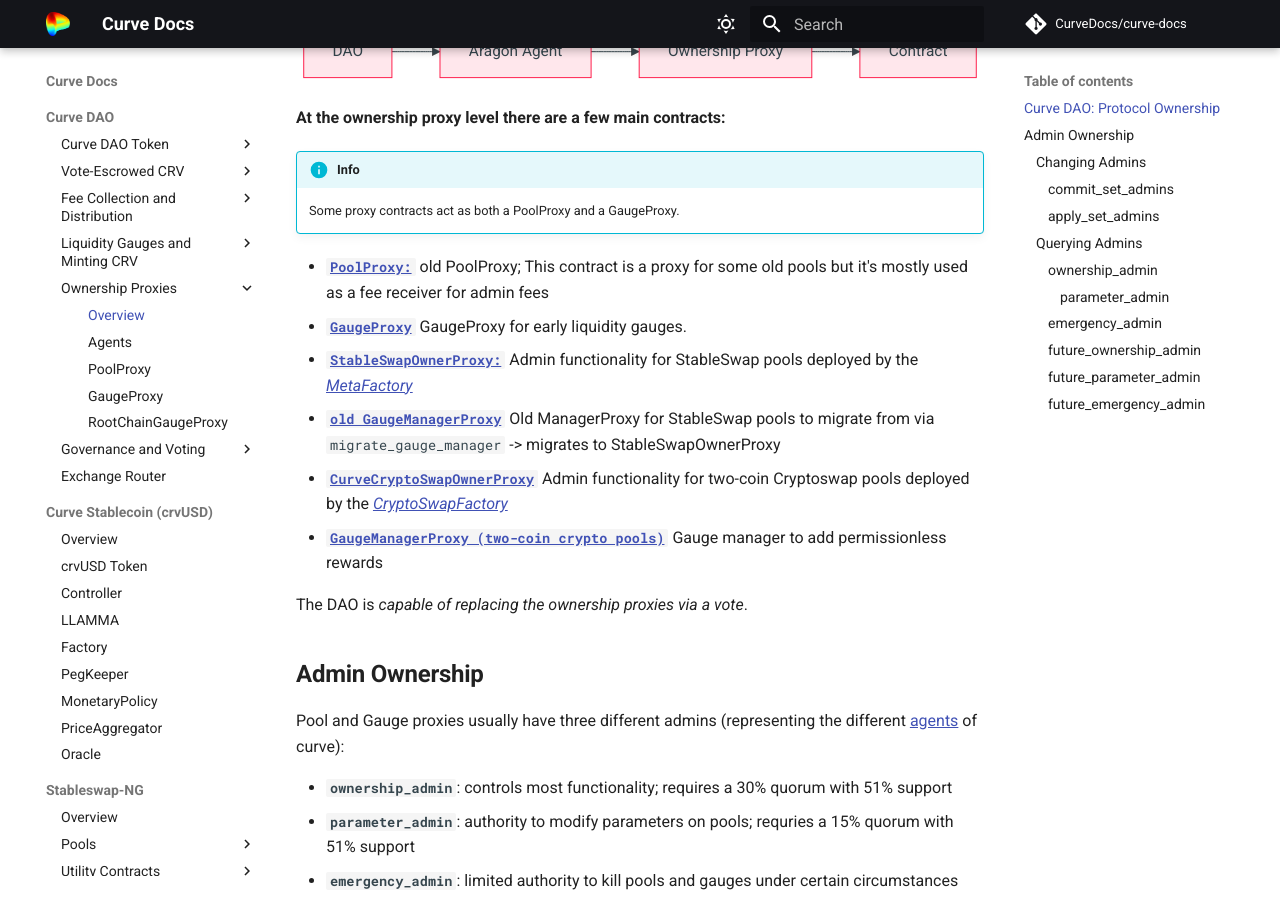
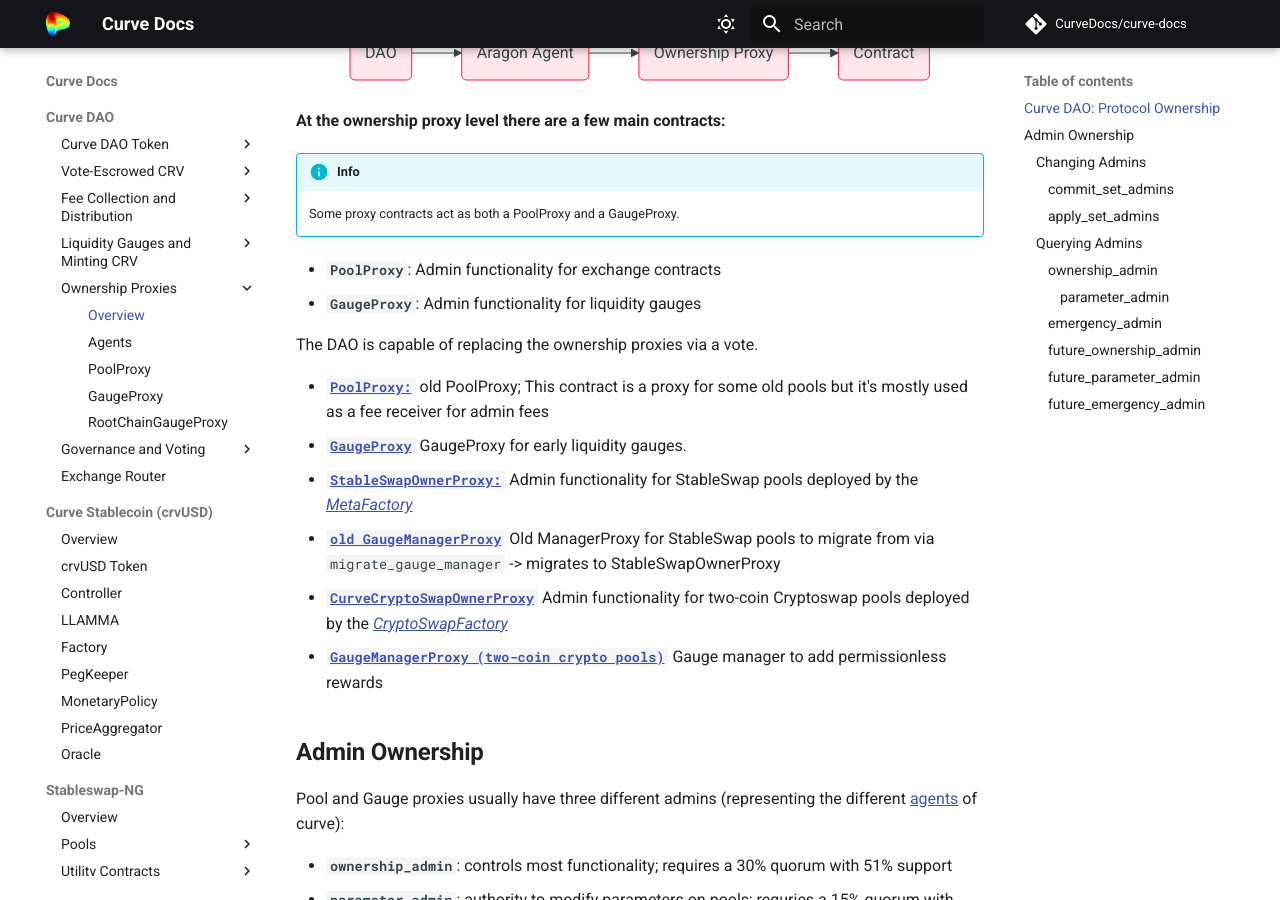
Before and after one commit to CurveDocs/curve-docs, an MkDocs documentation site: the page built from docs/curve_dao/ownership-proxy/overview.md, in a window 1280 px wide and 900 px high, scrolled down 321 px. Built offline with MkDocs 1.6.1 and Material for MkDocs 9.7.7, drawn with Linux system fonts in a browser that asks for light colours; comment, search, counter and statistics services are not loaded.

Commit message:
overview

````diff
--- a/docs/curve_dao/ownership-proxy/overview.md
+++ b/docs/curve_dao/ownership-proxy/overview.md
@@ -6,13 +6,14 @@
 
 Ownership is handled via a series of proxy contracts. At a high level, the flow of ownership is:
 
-
+<div align="center">
 ``` mermaid
 graph LR
-  A[DAO] --> B[Aragon Agent];
-  B --> C[Ownership Proxy];
-  C --> D[Contract];
+  A(DAO) --> B(Aragon Agent);
+  B --> C(Ownership Proxy);
+  C --> D(Contract);
 ```
+</div>
 
 
 **At the ownership proxy level there are a few main contracts:**
@@ -20,15 +21,17 @@
 !!!info
     Some proxy contracts act as both a PoolProxy and a GaugeProxy.
 
+- **`PoolProxy`**: Admin functionality for exchange contracts
+- **`GaugeProxy`**: Admin functionality for liquidity gauges
+
+The DAO is capable of replacing the ownership proxies via a vote.
+
 - [**`PoolProxy:`**](https://etherscan.io/address/0xeCb456EA5365865EbAb8a2661B0c503410e9B347) old PoolProxy; This contract is a proxy for some old pools but it's mostly used as a fee receiver for admin fees
 - [**`GaugeProxy`**](https://etherscan.io/address/0x519AFB566c05E00cfB9af73496D00217A630e4D5) GaugeProxy for early liquidity gauges.
 - [**`StableSwapOwnerProxy:`**](../ownership-proxy/StableSwapOwnerProxy.md) Admin functionality for StableSwap pools deployed by the [*MetaFactory*](https://etherscan.io/address/0xb9fc157394af804a3578134a6585c0dc9cc990d4)
 - [**`old GaugeManagerProxy`**](https://etherscan.io/address/0x201798B679859DDF129651d6B58a5C32527EA04c) Old ManagerProxy for StableSwap pools to migrate from via `migrate_gauge_manager` -> migrates to StableSwapOwnerProxy
 - [**`CurveCryptoSwapOwnerProxy`**](https://etherscan.io/address/0x5a8fdC979ba9b6179916404414F7BA4D8B77C8A1) Admin functionality for two-coin Cryptoswap pools deployed by the [*CryptoSwapFactory*](https://etherscan.io/address/0xF18056Bbd320E96A48e3Fbf8bC061322531aac99)
 - [**`GaugeManagerProxy (two-coin crypto pools)`**](https://etherscan.io/address/0x9f99FDe2ED3997EAfE52b78E3981b349fD2Eb8C9#code) Gauge manager to add permissionless rewards
-
-
-The DAO is *capable of replacing the ownership proxies via a vote*.
 
 
 # **Admin Ownership**
````
